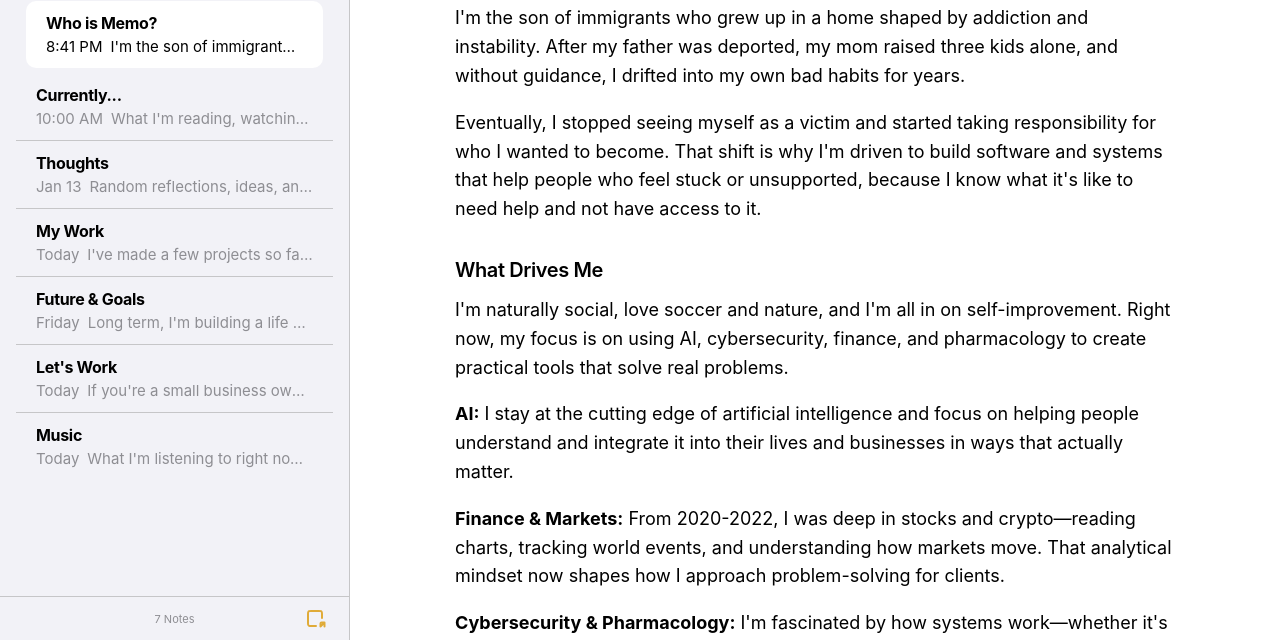
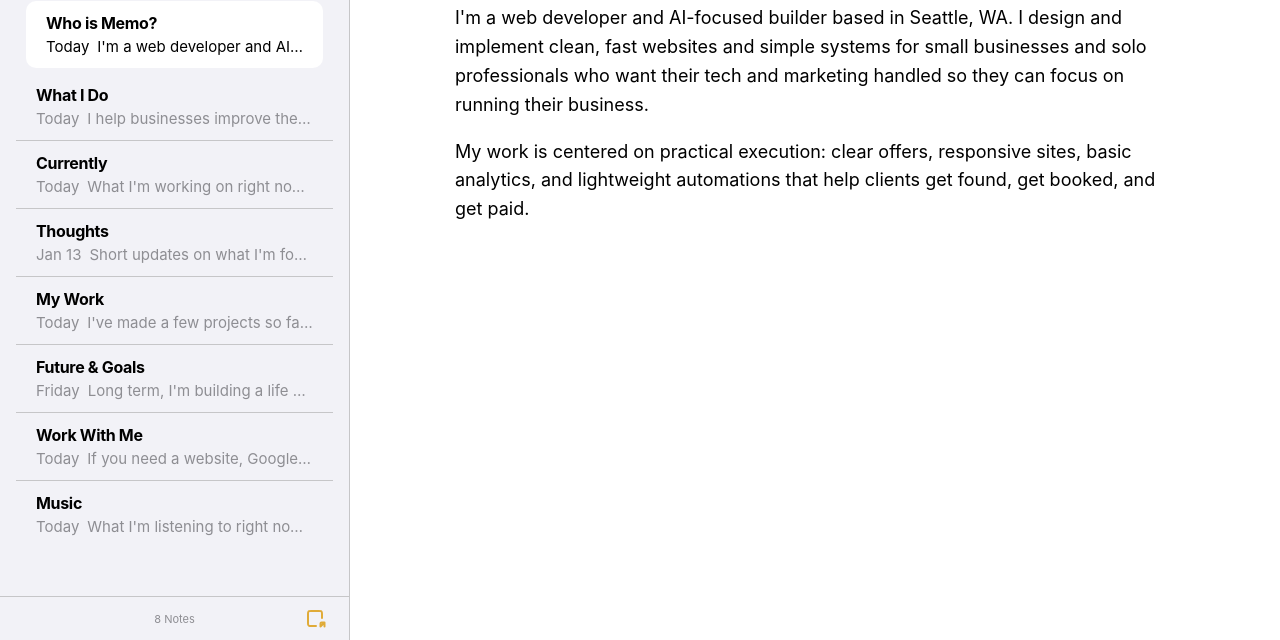
Before and after one commit to notmemoo/PersonalSite, a website: page index.html in a window 1280 px wide. Shown: the part 160-800 px from the top of the page. Drawn offline with nearby package versions, Linux system fonts and the light colour scheme; no server answers.

Commit message:
updated site info and added new "what i do" tab

```diff
--- a/index.html
+++ b/index.html
@@ -75,19 +75,28 @@
                     <div class="note-content">
                         <h3 class="note-title">Who is Memo?</h3>
                         <div class="note-meta">
-                            <span class="note-time">8:41 PM</span>
-                            <span class="note-preview">I'm the son of immigrants and grew up in a home shaped
-                                by...</span>
+                            <span class="note-time">Today</span>
+                            <span class="note-preview">I'm a web developer and AI-focused builder based in
+                                Seattle...</span>
+                        </div>
+                    </div>
+                </li>
+                <li class="note-item" data-id="what-i-do">
+                    <div class="note-content">
+                        <h3 class="note-title">What I Do</h3>
+                        <div class="note-meta">
+                            <span class="note-time">Today</span>
+                            <span class="note-preview">I help businesses improve their online presence and
+                                operations...</span>
                         </div>
                     </div>
                 </li>
                 <li class="note-item" data-id="currently">
                     <div class="note-content">
-                        <h3 class="note-title">Currently...</h3>
+                        <h3 class="note-title">Currently</h3>
                         <div class="note-meta">
-                            <span class="note-time">10:00 AM</span>
-                            <span class="note-preview">What I'm reading, watching, learning, and building right
-                                now...</span>
+                            <span class="note-time">Today</span>
+                            <span class="note-preview">What I'm working on right now...</span>
                         </div>
                     </div>
                 </li>
@@ -96,7 +105,7 @@
                         <h3 class="note-title">Thoughts</h3>
                         <div class="note-meta">
                             <span class="note-time">Jan 13</span>
-                            <span class="note-preview">Random reflections, ideas, and things on my mind...</span>
+                            <span class="note-preview">Short updates on what I'm focusing on...</span>
                         </div>
                     </div>
                 </li>
@@ -105,12 +114,11 @@
                         <h3 class="note-title">My Work</h3>
                         <div class="note-meta">
                             <span class="note-time">Today</span>
-                            <span class="note-preview">I've made a few projects so far, but these are some that
-                                stand out...</span>
+                            <span class="note-preview">I've made a few projects so far, but these are some that stand
+                                out...</span>
                         </div>
                     </div>
                 </li>
-
                 <li class="note-item" data-id="future">
                     <div class="note-content">
                         <h3 class="note-title">Future & Goals</h3>
@@ -123,10 +131,11 @@
                 </li>
                 <li class="note-item" data-id="contact">
                     <div class="note-content">
-                        <h3 class="note-title">Let's Work</h3>
+                        <h3 class="note-title">Work With Me</h3>
                         <div class="note-meta">
                             <span class="note-time">Today</span>
-                            <span class="note-preview">If you're a small business owner or someone building...</span>
+                            <span class="note-preview">If you need a website, Google Business Profile, ads, or AI
+                                automation...</span>
                         </div>
                     </div>
                 </li>
@@ -142,7 +151,7 @@
             </ul>
 
             <div class="sidebar-footer">
-                <span class="note-count">7 Notes</span>
+                <span class="note-count">8 Notes</span>
                 <span class="new-note-icon">
                     <svg width="24" height="24" viewBox="0 0 24 24" fill="none" xmlns="http://www.w3.org/2000/svg">
                         <path
--- a/scripts/main.js
+++ b/scripts/main.js
@@ -6,67 +6,100 @@ const SUPABASE_ANON_KEY = 'eyJhbGciOiJIUzI1NiIsInR5cCI6IkpXVCJ9.eyJpc3MiOiJzdXBh
 const fallbackNotesData = {
     'who-is-memo': {
         title: "Who is Memo?",
-        date: "January 13, 2026 at 3:50 PM",
-        preview: "I'm the son of immigrants who grew up in a home shaped by...",
+        date: "January 13, 2026 at 7:00 PM",
+        preview: "I'm a web developer and AI-focused builder based in Seattle...",
         content: `
-            <p>I'm the son of immigrants who grew up in a home shaped by addiction and instability. After my father was deported, my mom raised three kids alone, and without guidance, I drifted into my own bad habits for years.</p>
-            <p>Eventually, I stopped seeing myself as a victim and started taking responsibility for who I wanted to become. That shift is why I'm driven to build software and systems that help people who feel stuck or unsupported, because I know what it's like to need help and not have access to it.</p>
-            <h3>What Drives Me</h3>
-            <p>I'm naturally social, love soccer and nature, and I'm all in on self-improvement. Right now, my focus is on using AI, cybersecurity, finance, and pharmacology to create practical tools that solve real problems.</p>
-            <p><b>AI:</b> I stay at the cutting edge of artificial intelligence and focus on helping people understand and integrate it into their lives and businesses in ways that actually matter.</p>
-            <p><b>Finance & Markets:</b> From 2020-2022, I was deep in stocks and crypto—reading charts, tracking world events, and understanding how markets move. That analytical mindset now shapes how I approach problem-solving for clients.</p>
-            <p><b>Cybersecurity & Pharmacology:</b> I'm fascinated by how systems work—whether it's finding vulnerabilities in code, understanding OSINT techniques, or how compounds affect the brain through biohacking and peptides.</p>
-            <p><b>My mission is simple: Use technology to help people who don't have the resources or guidance to help themselves, turning my own experience into something that actually makes a difference.</b></p>
+            <p>I'm a web developer and AI-focused builder based in Seattle, WA. I design and implement clean, fast websites and simple systems for small businesses and solo professionals who want their tech and marketing handled so they can focus on running their business.</p>
+            <p>My work is centered on practical execution: clear offers, responsive sites, basic analytics, and lightweight automations that help clients get found, get booked, and get paid.</p>
+        `
+    },
+    'what-i-do': {
+        title: "What I Do",
+        date: "January 13, 2026 at 7:00 PM",
+        preview: "I help businesses improve their online presence and operations...",
+        content: `
+            <p>I help businesses improve their online presence and operations with a mix of web development, marketing setup, and AI automation.</p>
+
+            <h3>🌐 Websites & Landing Pages</h3>
+            <p>Design and build responsive, fast-loading websites and landing pages. Focus on clear structure, simple navigation, and easy ways for customers to contact or book.</p>
+            <ul>
+                <li>Mobile-first, responsive design</li>
+                <li>Fast load times and clean code</li>
+                <li>Contact forms and booking integrations</li>
+                <li>Basic SEO setup</li>
+                <li>Hosting and deployment</li>
+            </ul>
+
+            <h3>📍 Google Business Profiles</h3>
+            <p>Create, claim, and optimize Google Business Profiles so businesses appear properly on Search and Maps. Configure categories, services, descriptions, photos, and links to drive calls, directions, and website visits.</p>
+            <ul>
+                <li>Profile creation or claiming</li>
+                <li>Category and service optimization</li>
+                <li>Photo and description setup</li>
+                <li>Link configuration for calls, directions, and bookings</li>
+                <li>Review response strategy</li>
+            </ul>
+
+            <h3>📈 Ads & Traffic</h3>
+            <p>Set up straightforward ad campaigns (Google or social) to send targeted traffic to websites or landing pages. Focus on simple campaigns with clear goals such as calls, bookings, or form submissions.</p>
+            <ul>
+                <li>Campaign setup and targeting</li>
+                <li>Ad copy and creative guidance</li>
+                <li>Budget recommendations</li>
+                <li>Basic tracking and reporting</li>
+                <li>Ongoing optimization</li>
+            </ul>
+
+            <h3>🤖 AI Automation</h3>
+            <p>Use AI tools to automate repetitive tasks like lead capture, basic customer responses, and simple workflows. Integrate AI into existing tools where possible to reduce manual work and improve response times.</p>
+            <ul>
+                <li>Workflow analysis and automation setup</li>
+                <li>AI chatbot or response integration</li>
+                <li>Lead capture and routing automation</li>
+                <li>Tool integration (CRM, email, calendars)</li>
+                <li>Training and documentation</li>
+            </ul>
         `
     },
     'currently': {
-        title: "Currently...",
-        date: "January 13, 2026 at 3:50 PM",
-        preview: "What I'm working on right now. Updated regularly...",
+        title: "Currently",
+        date: "January 13, 2026 at 7:00 PM",
+        preview: "What I'm working on right now...",
         content: `
-            <p>What I'm working on right now. Updated regularly so you know where my focus is.</p>
+            <p>What I'm working on right now.</p>
             <div class="currently-item">
                 <span class="currently-emoji">💻</span>
                 <div class="currently-content">
                     <div class="currently-label">Building</div>
-                    <div class="currently-value">Finishing my personal site, revamping two client projects (<a href="https://varsitysoles.vercel.app" target="_blank">Varsity Soles</a> e-commerce, <a href="https://dwaynesite.vercel.app" target="_blank">Dwayne Fitness</a> landing page), and using AI tools to move faster without sacrificing quality.</div>
+                    <div class="currently-value">Personal site plus two active projects (<a href="https://varsitysoles.vercel.app" target="_blank">Varsity Soles</a> e-commerce and <a href="https://dwaynesite.vercel.app" target="_blank">Dwayne Fitness</a> site) to showcase live client work.</div>
                 </div>
             </div>
             <div class="currently-item">
-                <span class="currently-emoji">🧠</span>
+                <span class="currently-emoji">📈</span>
                 <div class="currently-content">
-                    <div class="currently-label">Learning</div>
-                    <div class="currently-value">Mastering AI prompting and MCP integration, diving into cybersecurity fundamentals (OSINT, vulnerability research), and sharpening my marketing skills so I can position client work that actually converts.</div>
-                </div>
-            </div>
-            <div class="currently-item">
-                <span class="currently-emoji">📚</span>
-                <div class="currently-content">
-                    <div class="currently-label">Reading</div>
-                    <div class="currently-value">Daily deep-dives on X/Twitter for AI breakthroughs, cybersecurity reports to understand how systems break, and fintech/market analysis to stay sharp on how money and technology intersect.</div>
+                    <div class="currently-label">Improving</div>
+                    <div class="currently-value">AI prompting, front-end fundamentals, and basic marketing skills to make each project more effective, not just visually better.</div>
                 </div>
             </div>
             <div class="currently-item">
                 <span class="currently-emoji">🎯</span>
                 <div class="currently-content">
                     <div class="currently-label">Focused on</div>
-                    <div class="currently-value">Building a foundation where my skills compound: landing 2-3 more client projects this month, tightening my offer so it's crystal clear who I help and how, and turning every project into proof I can deliver results—not just talk about them.</div>
+                    <div class="currently-value">Landing additional small business projects, refining my service offer, and turning every completed project into a clear case study with measurable outcomes.</div>
                 </div>
             </div>
         `
     },
     'thoughts': {
         title: "Thoughts",
-        date: "January 13, 2026 at 3:50 PM",
-        preview: "Random reflections and what's on my mind...",
+        date: "January 13, 2026 at 7:00 PM",
+        preview: "Short updates on what I'm focusing on...",
         content: `
-            <p>Random reflections and what's on my mind. Raw, unfiltered updates on where my head's at.</p>
+            <p>Short updates on what I'm focusing on.</p>
             <div class="journal-entry">
                 <div class="journal-date">January 13, 2026</div>
-                <p>Homework's done, personal site is live, and now I'm focused on shipping client work and sharpening my skills in web development. I've got an app idea brewing, something tied to education and helping people get things done, but I'm not rushing it.</p>
-                <p>Right now, the work is simple: master the fundamentals, build proof with real projects, and resist the urge to jump ahead before the foundation is solid. The market for AI-powered tools that simplify complex topics (finance, health, tech) is wide open, but execution matters more than the idea.</p>
-                <p>For now: UI polish on current projects, no social media distractions, and making sure everything I ship actually works. When the app idea is ready, it'll be backed by real skill and client proof—not just hype.</p>
-                <p><b>Big things are being built, not just talked about.</b></p>
+                <p>Currently refining my personal site, client work, and service list: websites, Google Business Profiles, ads, and AI automation for small businesses. Priority is finishing current builds, improving UI and reliability, and preparing simple case studies for each project.</p>
+                <p>The near-term goal is straightforward: stable delivery of small business projects, clear offers, and repeatable processes for setup, launch, and basic optimization.</p>
             </div>
         `
     },
@@ -107,12 +140,11 @@ const fallbackNotesData = {
         `
     },
     'contact': {
-        title: "Let's Work",
-        date: "January 13, 2026 at 3:50 PM",
-        preview: "If you're a small business owner or someone building something...",
+        title: "Work With Me",
+        date: "January 13, 2026 at 7:00 PM",
+        preview: "If you need a website, Google Business Profile, ads, or AI automation...",
         content: `
-            <p>If you're a small business owner, solo professional, or someone building something that needs a website, backend, or tech support—reach out. I help people who don't have time to figure out the tech side so they can focus on what they're actually good at.</p>
-            <p>Also open to connecting if you're working on something interesting in AI, finance, cybersecurity, or just want to talk shop about building in public.</p>
+            <p>If you need a website, a refresh of your existing site, a Google Business Profile set up correctly, basic ad campaigns, or simple AI automations, I can handle the technical side so you can focus on operations and customers.</p>
             <ul>
                 <li><b>Email:</b> <a href="mailto:gjmartinezjim@gmail.com">gjmartinezjim@gmail.com</a></li>
                 <li><b>Twitter:</b> <a href="https://x.com/powerupmemo" target="_blank">@powerupmemo</a></li>
@@ -147,6 +179,7 @@ const fallbackNotesData = {
         `
     }
 };
+
 
 document.addEventListener('DOMContentLoaded', async () => {
     const noteListEl = document.querySelector('.note-list');
```
Also changed, not shown: styles/main.css (+58 -0 lines).
